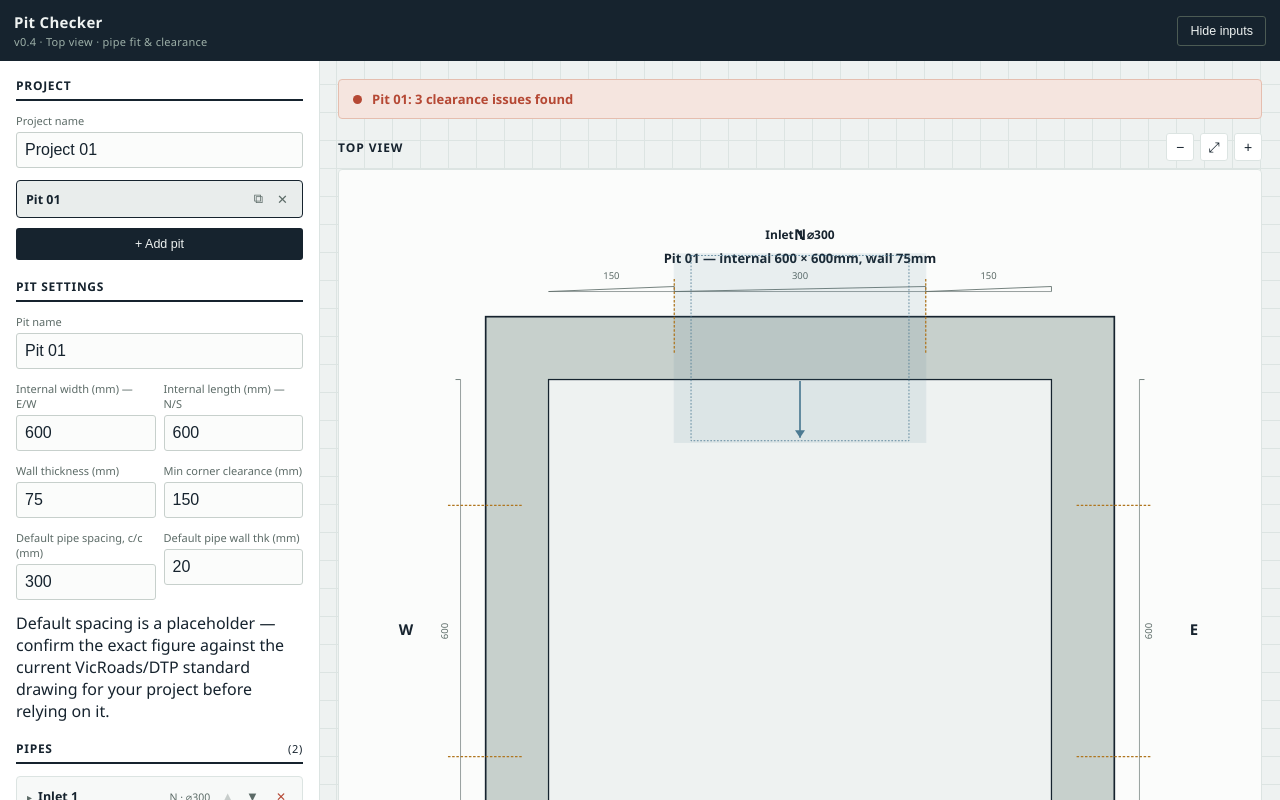
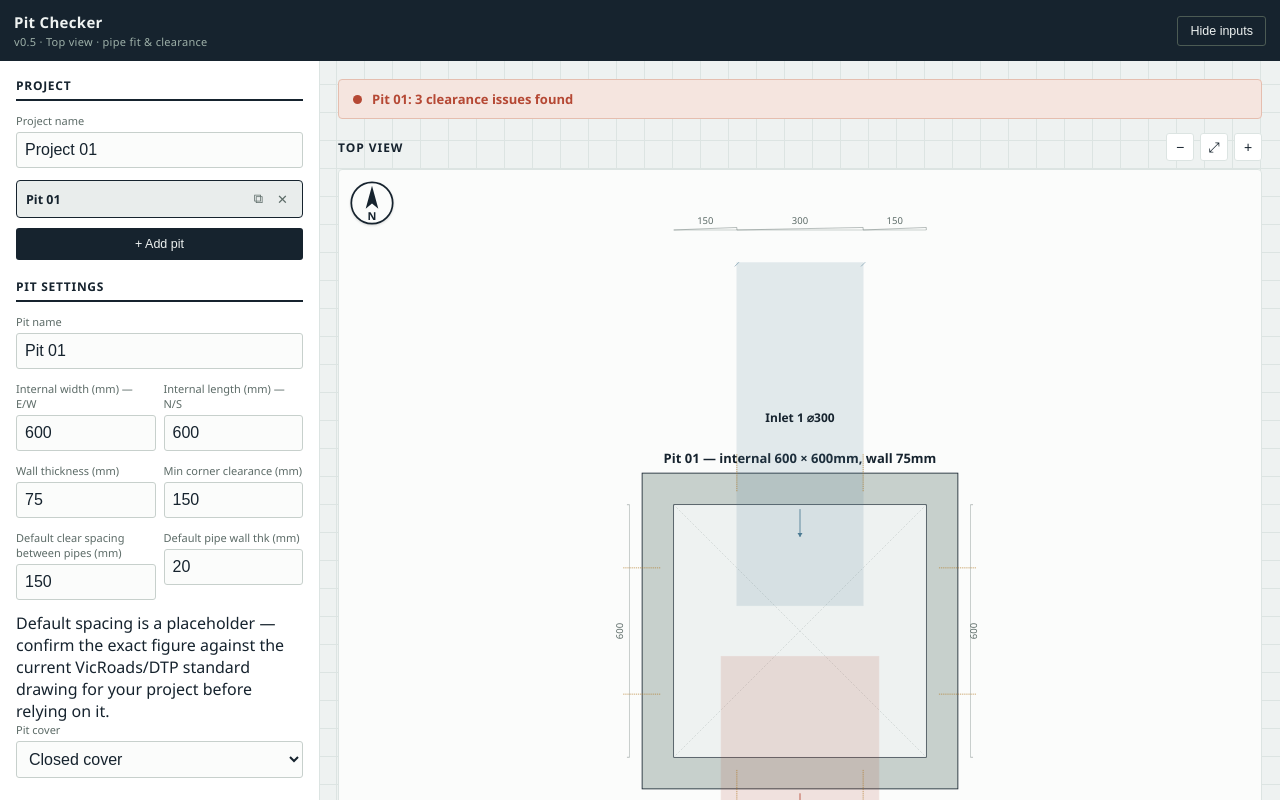
Before and after one commit to DJZYdevs/Pit-Checker, a plain HTML site: page index.html in a window 1280 px wide. Drawn offline with Linux system fonts and the light colour scheme.

Commit message:
Add files via upload

```diff
--- a/index.html
+++ b/index.html
@@ -12,8 +12,14 @@
         label size control, click-to-filter selection
   v0.4  Versioning + in-file changelog, multi-pipe groups per wall (equal size/skew for now),
         group centring from wall centre with manual override, pinch/scroll zoom with
-        screen-constant dynamic label sizing, plan-view pipe symbol (no circles in top view —
-        circles reserved for future elevation views), TOP VIEW title, outlet label clipping fix
+        screen-constant dynamic label sizing, plan-view pipe symbol (no circles in top view),
+        TOP VIEW title, outlet label clipping fix
+  v0.5  North-arrow overlay (top-left, screen-fixed) replacing cluttered N/E/S/W text labels;
+        dashed diagonal setout cross for closed-cover pits; pipe spacing now measured
+        edge-to-edge (outer diameter to outer diameter) instead of centre-to-centre; top view
+        simplified to outer diameter only (no inner diameter line); pipes now extend to the
+        pit's inner wall and 500mm outside the pit for clearer skew/corner checking; pit cover
+        type (closed / grated) with default 600x600 grate, auto-haunched if the pit is larger
 -->
 <style>
   :root{
@@ -80,8 +86,9 @@
   .status-banner.pass{ background:#E4F0E8; color:var(--pass); border:1px solid #BEDBC8; }
   .status-banner.fail{ background:#F5E5DF; color:var(--fail); border:1px solid #E5BEAF; }
   .status-dot{ width:9px; height:9px; border-radius:50%; background:currentColor; flex-shrink:0; }
-  .svg-frame{ flex:1; min-height:400px; background:#FBFCFB; border:1px solid var(--grid); border-radius:4px; display:flex; align-items:center; justify-content:center; touch-action:none; overflow:hidden; }
+  .svg-frame{ flex:1; min-height:400px; background:#FBFCFB; border:1px solid var(--grid); border-radius:4px; display:flex; align-items:center; justify-content:center; touch-action:none; overflow:hidden; position:relative; }
   svg{ width:100%; height:100%; }
+  .north-arrow{ position:absolute; top:10px; left:10px; width:clamp(30px,8vw,46px); height:clamp(30px,8vw,46px); z-index:2; pointer-events:none; filter:drop-shadow(0 1px 1px rgba(0,0,0,0.15)); }
   .issue-list{ margin-top:12px; font-size:12.5px; }
   .issue-list .issue{ padding:7px 10px; border-left:3px solid var(--fail); background:#F5E5DF; margin-bottom:6px; border-radius:0 3px 3px 0; color:#7A3521; }
   .save-note{ font-size:10.5px; color:var(--line-muted); text-align:center; margin-top:14px; }
@@ -98,7 +105,7 @@
 <body>
 <div class="app">
   <header>
-    <div class="title"><b>Pit Checker</b><span id="versionLabel">v0.4 · Top view · pipe fit &amp; clearance</span></div>
+    <div class="title"><b>Pit Checker</b><span id="versionLabel">v0.5 · Top view · pipe fit &amp; clearance</span></div>
     <button id="toggleBtn">Hide inputs</button>
   </header>
   <div class="body-row">
@@ -125,10 +132,22 @@
         <div class="field"><label>Min corner clearance (mm)</label><input id="cornerClear" type="number" step="10"></div>
       </div>
       <div class="field-row">
-        <div class="field"><label>Default pipe spacing, c/c (mm)</label><input id="pipeSpacing" type="number" step="10"></div>
+        <div class="field"><label>Default clear spacing between pipes (mm)</label><input id="pipeSpacing" type="number" step="10"></div>
         <div class="field"><label>Default pipe wall thk (mm)</label><input id="defaultPipeWT" type="number" step="1"></div>
       </div>
       <div class="subnote">Default spacing is a placeholder — confirm the exact figure against the current VicRoads/DTP standard drawing for your project before relying on it.</div>
+
+      <div class="field">
+        <label>Pit cover</label>
+        <select id="coverType">
+          <option value="closed">Closed cover</option>
+          <option value="grated">Grated (open) cover</option>
+        </select>
+      </div>
+      <div class="field-row" id="grateFields">
+        <div class="field"><label>Grate width (mm)</label><input id="grateW" type="number" step="10"></div>
+        <div class="field"><label>Grate length (mm)</label><input id="grateH" type="number" step="10"></div>
+      </div>
 
       <div class="section-label">Pipes <span id="pipeCountLabel" style="font-weight:400;font-size:11px;"></span></div>
       <div id="filterChipWrap"></div>
@@ -147,7 +166,14 @@
           <button id="zoomIn" title="Zoom in">+</button>
         </span>
       </div>
-      <div class="svg-frame" id="svgFrame"><svg id="pitSvg" viewBox="0 0 800 600" preserveAspectRatio="xMidYMid meet"></svg></div>
+      <div class="svg-frame" id="svgFrame">
+        <svg id="pitSvg" viewBox="0 0 800 600" preserveAspectRatio="xMidYMid meet"></svg>
+        <svg class="north-arrow" viewBox="0 0 40 40">
+          <circle cx="20" cy="20" r="18" fill="#FBFCFB" stroke="#16232E" stroke-width="1.5"/>
+          <polygon points="20,5 25.5,25 20,20.5 14.5,25" fill="#16232E"/>
+          <text x="20" y="34.5" font-size="9.5" text-anchor="middle" fill="#16232E" font-weight="700">N</text>
+        </svg>
+      </div>
       <div class="issue-list" id="issueList"></div>
     </div>
   </div>
@@ -163,13 +189,13 @@ let lastVB = null, lastFitVB = null;
 
 function defaultPit(name){
   return {
-    id:newId(), name:name||"Pit 01", width:600, length:600, wallThk:75, cornerClear:150, spacing:300,
-    defaultPipeWT:20,
+    id:newId(), name:name||"Pit 01", width:600, length:600, wallThk:75, cornerClear:150, spacing:150,
+    defaultPipeWT:20, coverType:"closed", grateW:600, grateH:600,
     pipes:[
       { id:newId(), label:"Inlet 1", side:"N", diameter:300, angle:0, mode:"auto", offset:0, type:"inlet",
-        flowReversed:false, wtMode:"default", wallThk:20, collapsed:true, multi:false, count:2, spacingMode:"default", spacing:300 },
+        flowReversed:false, wtMode:"default", wallThk:20, collapsed:true, multi:false, count:2, spacingMode:"default", spacing:150 },
       { id:newId(), label:"Outlet", side:"S", diameter:375, angle:0, mode:"auto", offset:0, type:"outlet",
-        flowReversed:false, wtMode:"default", wallThk:20, collapsed:true, multi:false, count:2, spacingMode:"default", spacing:300 }
+        flowReversed:false, wtMode:"default", wallThk:20, collapsed:true, multi:false, count:2, spacingMode:"default", spacing:150 }
     ]
   };
 }
@@ -282,15 +308,21 @@ function renderPitSettings(){
   document.getElementById("cornerClear").value = pit.cornerClear;
   document.getElementById("pipeSpacing").value = pit.spacing;
   document.getElementById("defaultPipeWT").value = pit.defaultPipeWT;
+  document.getElementById("coverType").value = pit.coverType;
+  document.getElementById("grateW").value = pit.grateW;
+  document.getElementById("grateH").value = pit.grateH;
+  document.getElementById("grateFields").style.display = pit.coverType==="grated" ? "flex" : "none";
 }
 [["pitName","name",false],["pitWidth","width",true],["pitLength","length",true],
  ["wallThk","wallThk",true],["cornerClear","cornerClear",true],["pipeSpacing","spacing",true],
- ["defaultPipeWT","defaultPipeWT",true]
+ ["defaultPipeWT","defaultPipeWT",true],["coverType","coverType",false],
+ ["grateW","grateW",true],["grateH","grateH",true]
 ].forEach(([elId,field,isNum])=>{
   document.getElementById(elId).addEventListener("input", e=>{
     const pit = getActivePit();
     pit[field] = isNum ? (parseFloat(e.target.value)||0) : e.target.value;
     if(field==="name") renderPitList();
+    if(field==="coverType") document.getElementById("grateFields").style.display = pit.coverType==="grated" ? "flex" : "none";
     renderScene(); scheduleSave();
   });
 });
@@ -330,11 +362,11 @@ function renderPipeCards(){
         </div>
         <div class="checkbox-row">
           <input type="checkbox" id="spc-${p.id}" data-field="spacingMode" data-id="${p.id}" ${p.spacingMode==="manual"?"checked":""}>
-          <label for="spc-${p.id}" style="margin:0;">Override spacing within this group</label>
+          <label for="spc-${p.id}" style="margin:0;">Override clear spacing within this group</label>
         </div>
         ${p.spacingMode==="manual"
-          ? `<div class="field"><label>Spacing, centre-to-centre (mm)</label><input type="number" data-field="spacing" data-id="${p.id}" value="${p.spacing||pit.spacing}" step="10"></div>`
-          : `<div class="auto-offset-display">Using default spacing: ${pit.spacing}mm</div>`}
+          ? `<div class="field"><label>Clear spacing, OD to OD (mm)</label><input type="number" data-field="spacing" data-id="${p.id}" value="${p.spacing||pit.spacing}" step="10"></div>`
+          : `<div class="auto-offset-display">Using default clear spacing: ${pit.spacing}mm</div>`}
         <div class="subnote">All pipes in this group currently share size &amp; skew — per-pipe sizing is planned for later.</div>
       ` : "";
     card.innerHTML = `
@@ -502,8 +534,7 @@ svgFrameEl.addEventListener("touchmove", e=>{
   if(e.touches.length===2 && pinchStartDist){
     e.preventDefault();
     const d = touchDist(e.touches[0],e.touches[1]);
-    const factor = (d/pinchStartDist);
-    const targetScale = clampZ(pinchStartScale*factor);
+    const targetScale = clampZ(pinchStartScale*(d/pinchStartDist));
     applyZoom(targetScale/zoomScale, pinchMid.x, pinchMid.y);
   }
 },{passive:false});
@@ -517,48 +548,45 @@ document.getElementById("zoomOut").addEventListener("click", ()=>{
 });
 document.getElementById("zoomReset").addEventListener("click", ()=>{ resetView(); renderScene(); });
 
-// ---------- Layout: groups, auto positions, checks ----------
+// ---------- Layout: groups (edge-to-edge spacing), auto positions, checks ----------
 function wallLenFor(pit, side){ return (side==="N"||side==="S") ? pit.width : pit.length; }
 
 function computeAutoPositions(pit){
   SIDES.forEach(side=>{
     const wallLen = wallLenFor(pit, side);
     const entries = pit.pipes.filter(p=>p.side===side);
-    const spacingDefault = pit.spacing || 300;
+    const gapDefault = pit.spacing || 150;
     entries.forEach(p=>{
       const n = p.multi ? Math.max(2, p.count||2) : 1;
-      const sp = (p.multi && p.spacingMode==="manual") ? (p.spacing||spacingDefault) : spacingDefault;
-      p._internalSpan = sp*(n-1);
-      p._groupSpacingUsed = sp;
+      const g = (p.multi && p.spacingMode==="manual") ? (p.spacing||gapDefault) : gapDefault;
+      const d = p.diameter;
+      p._groupGapUsed = g;
+      p._internalSpan = n*d + (n-1)*g; // OD-edge to OD-edge extent of the whole group
     });
     const autoEntries = entries.filter(p=>p.mode==="auto");
-    const gap = spacingDefault;
-    const totalBlockSpan = autoEntries.reduce((s,p)=>s+p._internalSpan,0) + gap*Math.max(0,autoEntries.length-1);
+    const blockGap = gapDefault;
+    const totalBlockSpan = autoEntries.reduce((s,p)=>s+p._internalSpan,0) + blockGap*Math.max(0,autoEntries.length-1);
     let cursor = wallLen/2 - totalBlockSpan/2;
     autoEntries.forEach(p=>{
-      const centroid = cursor + p._internalSpan/2;
-      p._autoOffsetFromCorner = centroid;
-      p._autoOffsetFromCentre = centroid - wallLen/2;
-      cursor += p._internalSpan + gap;
+      p._blockStart = cursor;
+      p._autoOffsetFromCentre = (cursor + p._internalSpan/2) - wallLen/2;
+      cursor += p._internalSpan + blockGap;
     });
   });
 }
-function centroidFromCorner(pit,p){
-  if(p.mode==="auto") return p._autoOffsetFromCorner;
-  return wallLenFor(pit,p.side)/2 + p.offset;
+function blockStart(pit,p){
+  if(p.mode==="auto") return p._blockStart;
+  return wallLenFor(pit,p.side)/2 + p.offset - p._internalSpan/2;
 }
 function expandGroup(pit,p){
-  const centroid = centroidFromCorner(pit,p);
+  const start = blockStart(pit,p);
   const n = p.multi ? Math.max(2,p.count||2) : 1;
-  const sp = p._groupSpacingUsed || pit.spacing || 300;
-  const start = centroid - sp*(n-1)/2;
+  const d = p.diameter, g = p._groupGapUsed || pit.spacing || 150;
   const out=[];
   for(let i=0;i<n;i++){
-    out.push({
-      parentId:p.id, side:p.side, diameter:p.diameter, angle:p.angle, type:p.type, flowReversed:p.flowReversed,
-      wt:pipeWT(pit,p), offsetFromCorner:start+i*sp,
-      label: n>1 ? `${p.label} #${i+1}` : p.label
-    });
+    const centerFromCorner = start + d/2 + i*(d+g);
+    out.push({ parentId:p.id, side:p.side, diameter:d, angle:p.angle, type:p.type, flowReversed:p.flowReversed,
+      wt:pipeWT(pit,p), offsetFromCorner:centerFromCorner, label: n>1?`${p.label} #${i+1}`:p.label });
   }
   return out;
 }
@@ -642,7 +670,8 @@ function renderScene(){
 
   const svg = document.getElementById("pitSvg");
   svg.innerHTML = "";
-  const pad = 175;
+  const EXT_STUB = 500; // mm outside pit
+  const pad = EXT_STUB + 220;
   const outerW = pit.width + pit.wallThk*2, outerL = pit.length + pit.wallThk*2;
   const fitW = outerW + pad*2, fitH = outerL + pad*2;
   lastFitVB = {w:fitW, h:fitH};
@@ -657,29 +686,53 @@ function renderScene(){
   outerRect.addEventListener("click", ()=>{ selectedPipeId=null; renderPipeCards(); document.getElementById("panel").classList.remove("hidden"); document.getElementById("toggleBtn").textContent="Hide inputs"; });
   svg.appendChild(outerRect);
   svg.appendChild(el("rect",{x:ix,y:iy,width:pit.width,height:pit.length,fill:"var(--paper)",stroke:"var(--wall)","stroke-width":1.5}));
-  svg.appendChild(text(ox+outerW/2, oy-64, 13, `${pit.name} — internal ${pit.width} × ${pit.length}mm, wall ${pit.wallThk}mm`, {fill:"var(--ink)", weight:"700"}));
-  svg.appendChild(text(ox+outerW/2, oy-92, 15, "N", {fill:"var(--ink)", weight:"700"}));
-  svg.appendChild(text(ox+outerW/2, oy+outerL+92, 15, "S", {fill:"var(--ink)", weight:"700"}));
-  svg.appendChild(text(ox-95, oy+outerL/2, 15, "W", {fill:"var(--ink)", weight:"700", attrs:{"dominant-baseline":"middle"}}));
-  svg.appendChild(text(ox+outerW+95, oy+outerL/2, 15, "E", {fill:"var(--ink)", weight:"700", attrs:{"dominant-baseline":"middle"}}));
+  svg.appendChild(text(ox+outerW/2, oy-24, 13, `${pit.name} — internal ${pit.width} × ${pit.length}mm, wall ${pit.wallThk}mm`, {fill:"var(--ink)", weight:"700"}));
 
-  dimHorizontal(svg, oy-30, buildWallPoints(pit,"N",instances).map(v=>ix+v), -1);
-  dimHorizontal(svg, oy+outerL+30, buildWallPoints(pit,"S",instances).map(v=>ix+v), 1);
-  dimVertical(svg, ox-30, buildWallPoints(pit,"W",instances).map(v=>iy+v), -1);
-  dimVertical(svg, ox+outerW+30, buildWallPoints(pit,"E",instances).map(v=>iy+v), 1);
+  // setout cross for closed-cover pits (matches reference drawing convention)
+  if(pit.coverType==="closed"){
+    svg.appendChild(el("line",{x1:ix,y1:iy,x2:ix+pit.width,y2:iy+pit.length,stroke:"var(--line-muted)","stroke-width":0.75,"stroke-dasharray":"5,4",opacity:0.55}));
+    svg.appendChild(el("line",{x1:ix+pit.width,y1:iy,x2:ix,y2:iy+pit.length,stroke:"var(--line-muted)","stroke-width":0.75,"stroke-dasharray":"5,4",opacity:0.55}));
+  } else {
+    const gw = pit.grateW||600, gh = pit.grateH||600;
+    const coverW = Math.min(gw, pit.width), coverH = Math.min(gh, pit.length);
+    const haunched = coverW < pit.width || coverH < pit.length;
+    const gx = ix + (pit.width-coverW)/2, gy = iy + (pit.length-coverH)/2;
+    if(haunched){
+      const pc = [[ix,iy],[ix+pit.width,iy],[ix+pit.width,iy+pit.length],[ix,iy+pit.length]];
+      const gc = [[gx,gy],[gx+coverW,gy],[gx+coverW,gy+coverH],[gx,gy+coverH]];
+      pc.forEach((c,i)=>{
+        svg.appendChild(el("line",{x1:c[0],y1:c[1],x2:gc[i][0],y2:gc[i][1],stroke:"var(--line-muted)","stroke-width":1,"stroke-dasharray":"4,3"}));
+      });
+      svg.appendChild(text(ix+pit.width/2, gy-10, 10.5, `HAUNCHED TO ${coverW}×${coverH}`, {fill:"var(--line-muted)"}));
+    }
+    svg.appendChild(el("rect",{x:gx,y:gy,width:coverW,height:coverH, fill:"none", stroke:"var(--ink)","stroke-width":1.6}));
+    const hatchGap=40;
+    for(let hx=gx+hatchGap/2; hx<gx+coverW; hx+=hatchGap){
+      svg.appendChild(el("line",{x1:hx,y1:gy,x2:hx,y2:gy+coverH,stroke:"var(--line-muted)","stroke-width":0.75}));
+    }
+  }
+
+  const hasPipesOn = side => pit.pipes.some(p=>p.side===side);
+  const dimGap = side => hasPipesOn(side) ? (pit.wallThk/2 + EXT_STUB + 40) : 30;
+  dimHorizontal(svg, oy-dimGap("N"), buildWallPoints(pit,"N",instances).map(v=>ix+v), -1);
+  dimHorizontal(svg, oy+outerL+dimGap("S"), buildWallPoints(pit,"S",instances).map(v=>ix+v), 1);
+  dimVertical(svg, ox-dimGap("W"), buildWallPoints(pit,"W",instances).map(v=>iy+v), -1);
+  dimVertical(svg, ox+outerW+dimGap("E"), buildWallPoints(pit,"E",instances).map(v=>iy+v), 1);
 
   instances.forEach(inst=>{
     const isFail = checkInstance(pit, inst).length>0;
     const color = isFail ? "var(--pipe-fail)" : "var(--pipe)";
     const rOD = inst.diameter/2;
-    const rID = Math.max(2, inst.diameter/2 - inst.wt);
     let cx, cy, rot=0;
     if(inst.side==="N"){ cx=ix+inst.offsetFromCorner; cy=oy+pit.wallThk/2; rot=0; }
     if(inst.side==="S"){ cx=ix+inst.offsetFromCorner; cy=oy+outerL-pit.wallThk/2; rot=180; }
     if(inst.side==="W"){ cx=ox+pit.wallThk/2; cy=iy+inst.offsetFromCorner; rot=270; }
     if(inst.side==="E"){ cx=ox+outerW-pit.wallThk/2; cy=iy+inst.offsetFromCorner; rot=90; }
 
-    const barrelHalf = pit.wallThk*1.5;
+    const interiorReach = Math.min(350, Math.min(pit.width,pit.length)*0.4);
+    const interiorHalf = pit.wallThk/2 + interiorReach; // reaches to / past inner wall
+    const exteriorHalf = pit.wallThk/2 + EXT_STUB;
+
     const g = el("g",{transform:`rotate(${rot+inst.angle} ${cx} ${cy})`, style:"cursor:pointer;"});
     g.addEventListener("click", (e)=>{
       e.stopPropagation();
@@ -688,24 +741,28 @@ function renderScene(){
       document.getElementById("panel").classList.remove("hidden");
       document.getElementById("toggleBtn").textContent="Hide inputs";
     });
-    // plan-view pipe symbol: OD outer parallel lines (solid), ID inner parallel lines (dotted)
-    g.appendChild(el("rect",{x:cx-rOD, y:cy-barrelHalf, width:rOD*2, height:barrelHalf*2, fill:color, opacity:0.10, stroke:color,"stroke-width":1.4}));
-    g.appendChild(el("rect",{x:cx-rID, y:cy-barrelHalf+2, width:rID*2, height:barrelHalf*2-4, fill:"none", stroke:color,"stroke-width":1,"stroke-dasharray":"2,2"}));
+    // plan-view pipe: outer diameter width only, extending to inner wall and 500mm outside
+    g.appendChild(el("rect",{x:cx-rOD, y:cy-exteriorHalf, width:rOD*2, height:exteriorHalf+interiorHalf, fill:color, opacity:0.14, stroke:color,"stroke-width":1.4}));
+    // break/continuation ticks at the outer (exterior) end
+    const by = cy-exteriorHalf;
+    g.appendChild(el("line",{x1:cx-rOD-5,y1:by+9,x2:cx-rOD+5,y2:by-1,stroke:color,"stroke-width":1.2}));
+    g.appendChild(el("line",{x1:cx+rOD-5,y1:by+9,x2:cx+rOD+5,y2:by-1,stroke:color,"stroke-width":1.2}));
 
     let intoPit = inst.type==="inlet";
     if(inst.flowReversed) intoPit = !intoPit;
     const dir = intoPit ? 1 : -1;
-    const a1 = cy + dir*(barrelHalf*0.35), a2 = cy + dir*(barrelHalf*0.95);
+    const arrowReach = pit.wallThk*1.6;
+    const a1 = cy + dir*(arrowReach*0.4), a2 = cy + dir*(arrowReach*0.95);
     g.appendChild(el("line",{x1:cx,y1:a1,x2:cx,y2:a2,stroke:color,"stroke-width":2}));
     const headLen=9, headW=6, tipY=a2, backY=a2-dir*headLen;
     g.appendChild(el("polygon",{points:`${cx},${tipY} ${cx-headW},${backY} ${cx+headW},${backY}`, fill:color}));
 
     if(selectedPipeId===inst.parentId){
-      g.appendChild(el("rect",{x:cx-rOD-6, y:cy-barrelHalf-6, width:rOD*2+12, height:barrelHalf*2+12, fill:"none", stroke:"var(--accent)","stroke-width":2,"stroke-dasharray":"4,3"}));
+      g.appendChild(el("rect",{x:cx-rOD-6, y:cy-exteriorHalf-6, width:rOD*2+12, height:exteriorHalf+interiorHalf+12, fill:"none", stroke:"var(--accent)","stroke-width":2,"stroke-dasharray":"4,3"}));
     }
     svg.appendChild(g);
 
-    const labelGap = barrelHalf + 18;
+    const labelGap = pit.wallThk*1.9 + 16;
     const lx = inst.side==="W" ? cx-labelGap : inst.side==="E" ? cx+labelGap : cx;
     const ly = inst.side==="N" ? cy-labelGap : inst.side==="S" ? cy+labelGap : cy;
     const anchor = inst.side==="W" ? "end" : inst.side==="E" ? "start" : "middle";
@@ -740,6 +797,9 @@ function renderAll(){ renderPitList(); renderPitSettings(); renderPipeCards(); r
       state = saved;
       state.pits.forEach(pit=>{
         if(pit.defaultPipeWT===undefined) pit.defaultPipeWT=20;
+        if(pit.coverType===undefined) pit.coverType="closed";
+        if(pit.grateW===undefined) pit.grateW=600;
+        if(pit.grateH===undefined) pit.grateH=600;
         pit.pipes.forEach(p=>{
           if(p.type===undefined) p.type = "inlet";
           if(p.flowReversed===undefined) p.flowReversed=false;
@@ -750,10 +810,6 @@ function renderAll(){ renderPitList(); renderPitSettings(); renderPipeCards(); r
           if(p.count===undefined) p.count=2;
           if(p.spacingMode===undefined) p.spacingMode="default";
           if(p.spacing===undefined) p.spacing=pit.spacing;
-          // migrate legacy corner-based offset to centre-based, best effort
-          if(typeof p.offset==="number" && p._legacyMigrated===undefined){
-            p._legacyMigrated = true;
-          }
         });
       });
       const maxId = Math.max(1, ...state.pits.flatMap(p=>[p.id, ...p.pipes.map(pp=>pp.id)]));
```
